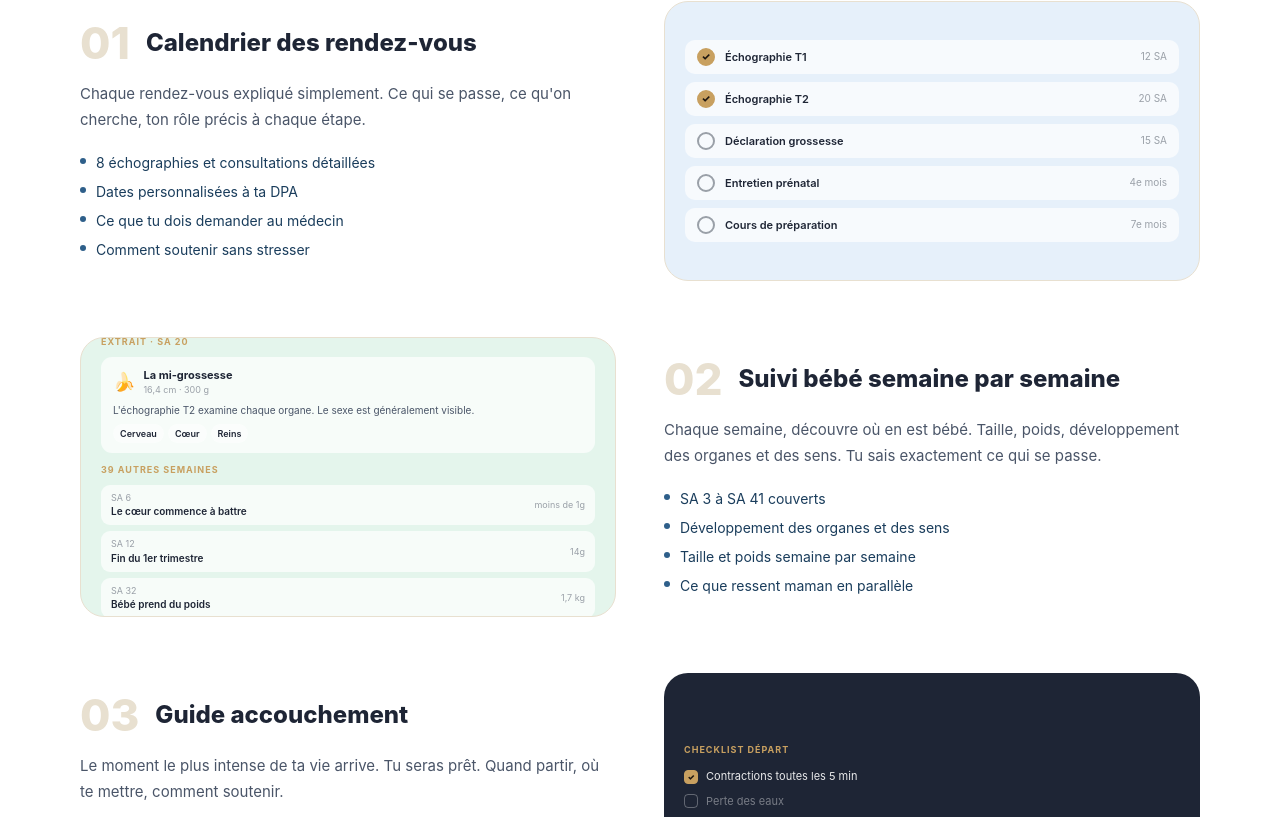
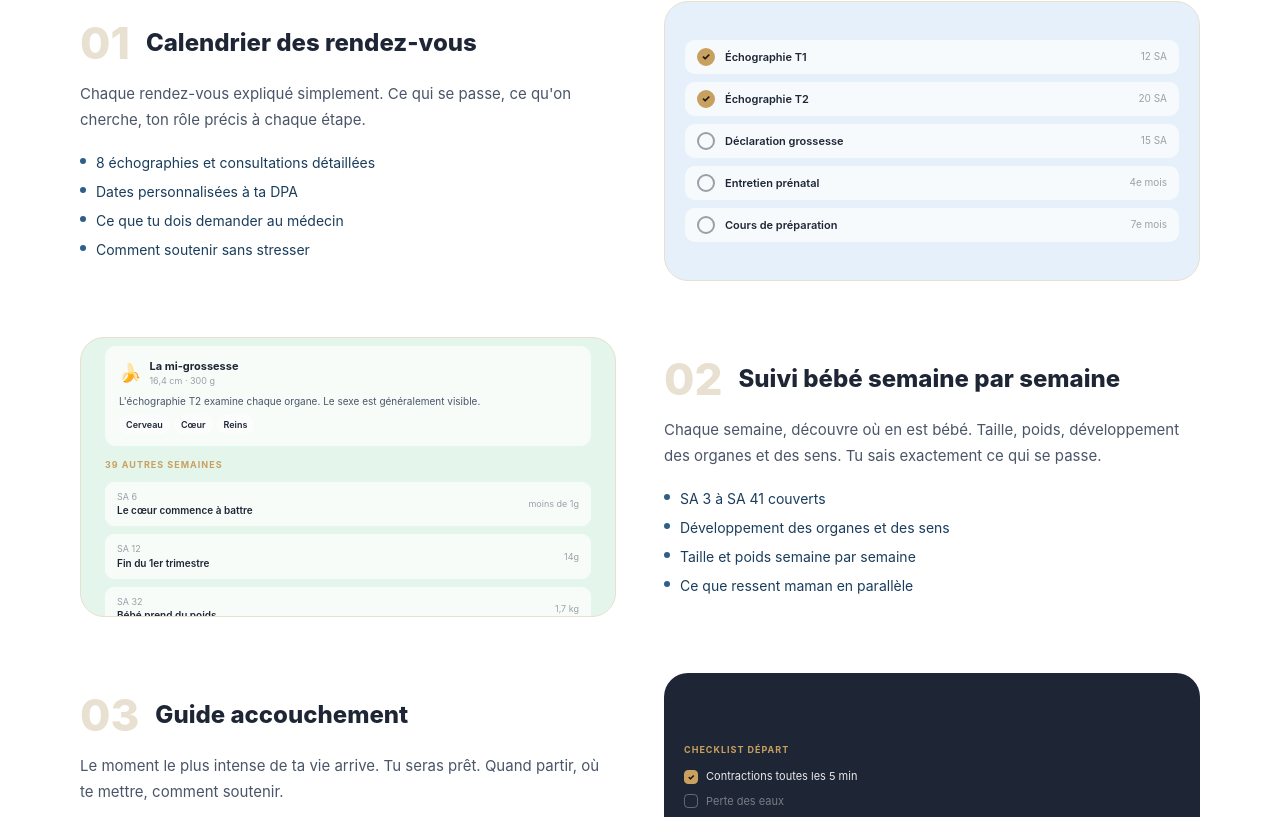
Before and after one commit to Julproject/dadup, a Next.js app: page /inclus in a window 1280 px wide. Shown: the part 476-1293 px from the top of the page. Built offline with nearby package versions, Linux system fonts and the light colour scheme.

Commit message:
Update page.tsx

```diff
--- a/app/inclus/page.tsx
+++ b/app/inclus/page.tsx
@@ -78,9 +78,9 @@ function ModulePreview({ num, dark }: { num: string; dark: boolean }) {
   );
 
   if (num === '02') return (
-    <div style={{width:'100%', display:'flex', flexDirection:'column', gap:'6px'}}>
+    <div style={{width:'100%', display:'flex', flexDirection:'column', gap:'8px', padding:'4px'}}>
       <p style={{color:gold, fontSize:'9px', fontWeight:700, letterSpacing:'1px', margin:'0 0 2px'}}>EXTRAIT · SA 20</p>
-      <div style={{background:cardBg, borderRadius:'11px', padding:'10px 12px'}}>
+      <div style={{background:cardBg, borderRadius:'11px', padding:'12px 14px'}}>
         <div style={{display:'flex', alignItems:'center', gap:'8px', marginBottom:'6px'}}>
           <span style={{fontSize:'18px'}}>🍌</span>
           <div>
@@ -103,7 +103,7 @@ function ModulePreview({ num, dark }: { num: string; dark: boolean }) {
         {sa:'SA 12', titre:'Fin du 1er trimestre', poids:'14g'},
         {sa:'SA 32', titre:'Bébé prend du poids', poids:'1,7 kg'},
       ].map((s, i) => (
-        <div key={i} style={{background:cardBg, borderRadius:'9px', padding:'6px 10px', display:'flex', justifyContent:'space-between', alignItems:'center'}}>
+        <div key={i} style={{background:cardBg, borderRadius:'9px', padding:'8px 12px', display:'flex', justifyContent:'space-between', alignItems:'center'}}>
           <div>
             <p style={{color:subColor, fontSize:'9px', margin:0}}>{s.sa}</p>
             <p style={{color:textColor, fontSize:'10px', fontWeight:600, margin:0}}>{s.titre}</p>
```
